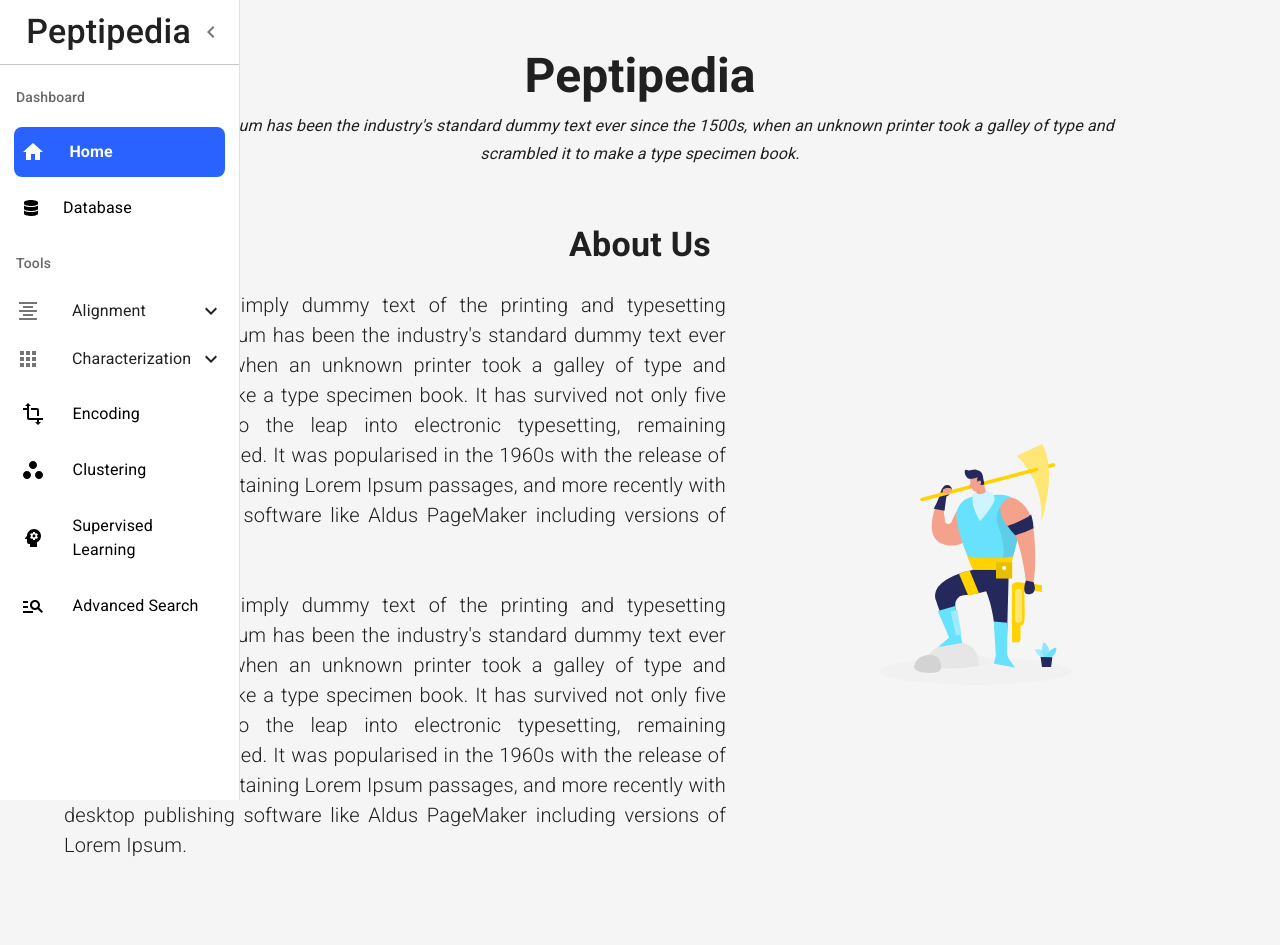
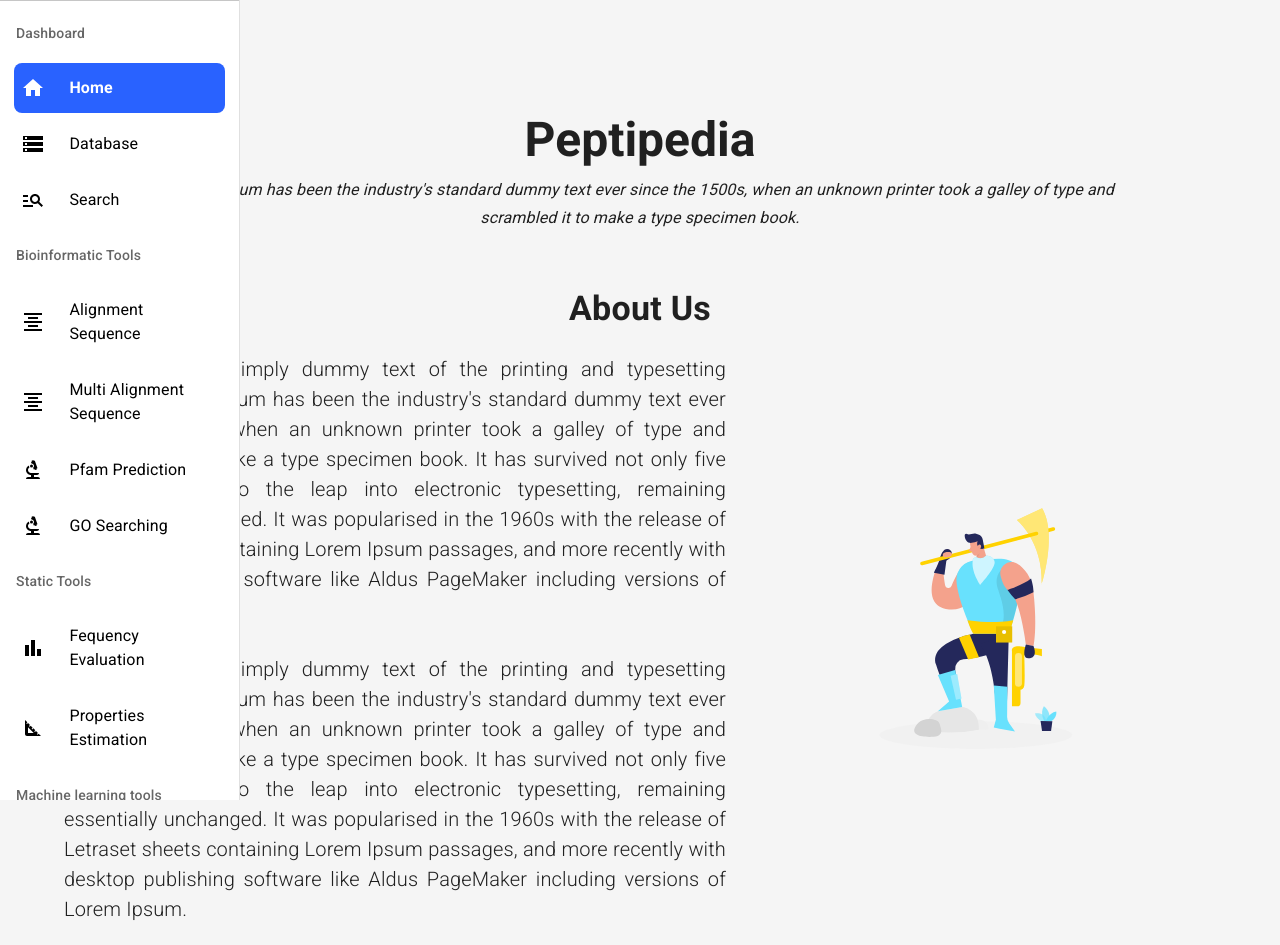
Before and after one commit to ProteinEngineering-PESB2/Peptipedia2.0, a React (Create React App) app in the folder app/: page / in a window 1280 px wide. Shown: the top 945 px of the page. Built offline with nearby package versions, Linux system fonts and the light colour scheme.

Commit message:
modificando el menú

```diff
--- a/app/package.json
+++ b/app/package.json
@@ -9,7 +9,6 @@
     "@mui/icons-material": "5.4.1",
     "@mui/lab": "5.0.0-alpha.69",
     "@mui/material": "5.4.1",
-    "@react-icons/all-files": "^4.1.0",
     "@testing-library/jest-dom": "5.16.2",
     "@testing-library/react": "12.1.2",
     "@testing-library/user-event": "13.5.0",
@@ -28,9 +27,9 @@
     "react-plotly.js": "2.5.1",
     "react-router-dom": "6.2.1",
     "react-scripts": "5.0.0",
-    "react-select": "^5.3.0",
+    "react-select": "5.3.0",
     "serve": "13.0.2",
-    "use-state-if-mounted": "^1.0.4",
+    "use-state-if-mounted": "1.0.4",
     "web-vitals": "2.1.4"
   },
   "scripts": {
--- a/app/src/components/Dashboard/ListItems.js
+++ b/app/src/components/Dashboard/ListItems.js
@@ -1,30 +1,21 @@
-import { useState } from "react";
-
-import Collapse from "@mui/material/Collapse";
 import List from "@mui/material/List";
 import ListItemButton from "@mui/material/ListItemButton";
-import ListItemIcon from "@mui/material/ListItemIcon";
 import ListItemText from "@mui/material/ListItemText";
 import ListSubheader from "@mui/material/ListSubheader";
 import Typography from "@mui/material/Typography";
 
-import AppsIcon from "@mui/icons-material/Apps";
-import DoubleArrowIcon from "@mui/icons-material/DoubleArrow";
-import ExpandLess from "@mui/icons-material/ExpandLess";
-import ExpandMore from "@mui/icons-material/ExpandMore";
 import HomeIcon from "@mui/icons-material/Home";
 import FormatAlignCenterIcon from "@mui/icons-material/FormatAlignCenter";
 import ManageSearchIcon from "@mui/icons-material/ManageSearch";
 import PsychologyIcon from "@mui/icons-material/Psychology";
 import TransformIcon from "@mui/icons-material/Transform";
 import WorkspacesIcon from "@mui/icons-material/Workspaces";
-
-import { FaDatabase } from "@react-icons/all-files/fa/FaDatabase"
+import StorageIcon from "@mui/icons-material/Storage";
+import BiotechIcon from "@mui/icons-material/Biotech";
+import BarChartIcon from "@mui/icons-material/BarChart";
+import SquareFootIcon from "@mui/icons-material/SquareFoot";
 
 const ListItems = ({ section, setSection }) => {
-  const [expandItemCharacterizations, setExpandItemCharacterizations] =
-    useState(false);
-  const [expandItemAlignments, setExpandItemAlignments] = useState(false);
 
   return (
     <List component="nav">
@@ -69,16 +60,267 @@ const ListItems = ({ section, setSection }) => {
           }}
           onClick={() => setSection("database")}
         >
-          <FaDatabase sx={{ marginLeft: -0.2 }} />
+          <StorageIcon sx={{ marginLeft: -0.2 }} />
           <ListItemText sx={{ marginLeft: 3 }}>
             <Typography sx={{ fontWeight: section === "database" && "bold" }}>
               Database
             </Typography>
           </ListItemText>
         </ListItemButton>
+        <ListItemButton
+          disableRipple
+          sx={{
+            pl: 2,
+            margin: "6px 14px",
+            padding: "9px",
+            borderRadius: "8px",
+            backgroundColor: section === "advanced-search" ? "#2962ff" : "#fff",
+            color: section === "advanced-search" ? "#fff" : "#000",
+            "&:hover": {
+              background: "#2962ff",
+              color: "#fff",
+            },
+          }}
+          onClick={() => setSection("advanced-search")}
+        >
+          <ManageSearchIcon sx={{ marginLeft: -0.2 }} />
+          <ListItemText sx={{ marginLeft: 3 }}>
+            <Typography
+              sx={{ fontWeight: section === "advanced-search" && "bold" }}
+            >
+              Search
+            </Typography>
+          </ListItemText>
+        </ListItemButton>
       </List>
-      <ListSubheader>Tools</ListSubheader>
+      <ListSubheader>Bioinformatic Tools</ListSubheader>
       <List component="div" disablePadding>
+        <ListItemButton
+          disableRipple
+          sx={{
+            pl: 2,
+            margin: "6px 14px",
+            padding: "9px",
+            borderRadius: "8px",
+            backgroundColor: section === "blast" ? "#2962ff" : "#fff",
+            color: section === "blast" ? "#fff" : "#000",
+            "&:hover": {
+              background: "#2962ff",
+              color: "#fff",
+            },
+          }}
+          onClick={() => setSection("blast")}
+        >
+          <FormatAlignCenterIcon sx={{ marginLeft: -0.2 }} />
+          <ListItemText sx={{ marginLeft: 3 }}>
+            <Typography sx={{ fontWeight: section === "blast" && "bold" }}>
+              Alignment Sequence
+            </Typography>
+          </ListItemText>
+        </ListItemButton>
+        <ListItemButton
+          disableRipple
+          sx={{
+            pl: 2,
+            margin: "6px 14px",
+            padding: "9px",
+            borderRadius: "8px",
+            backgroundColor: section === "msa" ? "#2962ff" : "#fff",
+            color: section === "msa" ? "#fff" : "#000",
+            "&:hover": {
+              background: "#2962ff",
+              color: "#fff",
+            },
+          }}
+          onClick={() => setSection("msa")}
+        >
+          <FormatAlignCenterIcon sx={{ marginLeft: -0.2 }} />
+          <ListItemText sx={{ marginLeft: 3 }}>
+            <Typography sx={{ fontWeight: section === "msa" && "bold" }}>
+              Multi Alignment Sequence
+            </Typography>
+          </ListItemText>
+        </ListItemButton>
+        <ListItemButton
+          disableRipple
+          sx={{
+            pl: 2,
+            margin: "6px 14px",
+            padding: "9px",
+            borderRadius: "8px",
+            backgroundColor: section === "pfam" ? "#2962ff" : "#fff",
+            color: section === "pfam" ? "#fff" : "#000",
+            "&:hover": {
+              background: "#2962ff",
+              color: "#fff",
+            },
+          }}
+          onClick={() => setSection("pfam")}
+        >
+          <BiotechIcon sx={{ marginLeft: -0.2 }} />
+          <ListItemText sx={{ marginLeft: 3 }}>
+            <Typography sx={{ fontWeight: section === "pfam" && "bold" }}>
+              Pfam Prediction
+            </Typography>
+          </ListItemText>
+        </ListItemButton>
+        <ListItemButton
+          disableRipple
+          sx={{
+            pl: 2,
+            margin: "6px 14px",
+            padding: "9px",
+            borderRadius: "8px",
+            backgroundColor: section === "gene_ontology" ? "#2962ff" : "#fff",
+            color: section === "gene_ontology" ? "#fff" : "#000",
+            "&:hover": {
+              background: "#2962ff",
+              color: "#fff",
+            },
+          }}
+          onClick={() => setSection("gene_ontology")}
+        >
+          <BiotechIcon sx={{ marginLeft: -0.2 }} />
+          <ListItemText sx={{ marginLeft: 3 }}>
+            <Typography
+              sx={{ fontWeight: section === "gene_ontology" && "bold" }}
+            >
+              GO Searching
+            </Typography>
+          </ListItemText>
+        </ListItemButton>
+      </List>
+      <ListSubheader>Static Tools</ListSubheader>
+      <List component="div" disablePadding>
+        <ListItemButton
+          disableRipple
+          sx={{
+            pl: 2,
+            margin: "6px 14px",
+            padding: "9px",
+            borderRadius: "8px",
+            backgroundColor: section === "frequency" ? "#2962ff" : "#fff",
+            color: section === "frequency" ? "#fff" : "#000",
+            "&:hover": {
+              background: "#2962ff",
+              color: "#fff",
+            },
+          }}
+          onClick={() => setSection("frequency")}
+        >
+          <BarChartIcon sx={{ marginLeft: -0.2 }} />
+          <ListItemText sx={{ marginLeft: 3 }}>
+            <Typography sx={{ fontWeight: section === "frequency" && "bold" }}>
+              Fequency Evaluation
+            </Typography>
+          </ListItemText>
+        </ListItemButton>
+        <ListItemButton
+          disableRipple
+          sx={{
+            pl: 2,
+            margin: "6px 14px",
+            padding: "9px",
+            borderRadius: "8px",
+            backgroundColor: section === "phisicochemical" ? "#2962ff" : "#fff",
+            color: section === "phisicochemical" ? "#fff" : "#000",
+            "&:hover": {
+              background: "#2962ff",
+              color: "#fff",
+            },
+          }}
+          onClick={() => setSection("phisicochemical")}
+        >
+          <SquareFootIcon sx={{ marginLeft: -0.2 }} />
+          <ListItemText sx={{ marginLeft: 3 }}>
+            <Typography
+              sx={{ fontWeight: section === "phisicochemical" && "bold" }}
+            >
+              Properties Estimation
+            </Typography>
+          </ListItemText>
+        </ListItemButton>
+      </List>
+      <ListSubheader>Machine learning tools</ListSubheader>
+      <List component="div" disablePadding>
+        <ListItemButton
+          disableRipple
+          sx={{
+            pl: 2,
+            margin: "6px 14px",
+            padding: "9px",
+            borderRadius: "8px",
+            backgroundColor: section === "codifications" ? "#2962ff" : "#fff",
+            color: section === "codifications" ? "#fff" : "#000",
+            "&:hover": {
+              background: "#2962ff",
+              color: "#fff",
+            },
+          }}
+          onClick={() => setSection("codifications")}
+        >
+          <TransformIcon sx={{ marginLeft: -0.2 }} />
+          <ListItemText sx={{ marginLeft: 3 }}>
+            <Typography
+              sx={{ fontWeight: section === "codifications" && "bold" }}
+            >
+              Encoding Sequences
+            </Typography>
+          </ListItemText>
+        </ListItemButton>
+        <ListItemButton
+          disableRipple
+          sx={{
+            pl: 2,
+            margin: "6px 14px",
+            padding: "9px",
+            borderRadius: "8px",
+            backgroundColor: section === "clustering" ? "#2962ff" : "#fff",
+            color: section === "clustering" ? "#fff" : "#000",
+            "&:hover": {
+              background: "#2962ff",
+              color: "#fff",
+            },
+          }}
+          onClick={() => setSection("clustering")}
+        >
+          <WorkspacesIcon sx={{ marginLeft: -0.2 }} />
+          <ListItemText sx={{ marginLeft: 3 }}>
+            <Typography sx={{ fontWeight: section === "clustering" && "bold" }}>
+              Clustering
+            </Typography>
+          </ListItemText>
+        </ListItemButton>
+        <ListItemButton
+          disableRipple
+          sx={{
+            pl: 2,
+            margin: "6px 14px",
+            padding: "9px",
+            borderRadius: "8px",
+            backgroundColor:
+              section === "supervised-learning" ? "#2962ff" : "#fff",
+            color: section === "supervised-learning" ? "#fff" : "#000",
+            "&:hover": {
+              background: "#2962ff",
+              color: "#fff",
+            },
+          }}
+          onClick={() => setSection("supervised-learning")}
+        >
+          <PsychologyIcon sx={{ marginLeft: -0.2 }} />
+          <ListItemText sx={{ marginLeft: 3 }}>
+            <Typography
+              sx={{ fontWeight: section === "supervised-learning" && "bold" }}
+            >
+              Training Predictive Models
+            </Typography>
+          </ListItemText>
+        </ListItemButton>
+      </List>
+      {/* <ListSubheader>Using Models</ListSubheader>
+      <ListSubheader>Protein engineering</ListSubheader> */}
+      {/* <List component="div" disablePadding>
         <ListItemButton
           disableRipple
           sx={{ pl: 2 }}
@@ -350,7 +592,7 @@ const ListItems = ({ section, setSection }) => {
             </Typography>
           </ListItemText>
         </ListItemButton>
-      </List>
+      </List> */}
     </List>
   );
 };
--- a/app/src/pages/Dashboard/index.js
+++ b/app/src/pages/Dashboard/index.js
@@ -9,27 +9,22 @@ import Drawer from "@mui/material/Drawer";
 import Divider from "@mui/material/Divider";
 import IconButton from "@mui/material/IconButton";
 
-import ChevronLeftIcon from "@mui/icons-material/ChevronLeft";
-import ChevronRightIcon from "@mui/icons-material/ChevronRight";
 import MenuIcon from "@mui/icons-material/Menu";
 
-import { ThemeProvider, createTheme, useTheme } from "@mui/material/styles";
+import { ThemeProvider, createTheme } from "@mui/material/styles";
 
 // Components
 import ListItems from "../../components/Dashboard/ListItems";
 import RenderSection from "../../components/Dashboard/RenderSection";
 
 import {
-  DrawerHeader,
   Main,
 } from "../../components/Dashboard/utils";
-import { Typography } from "@mui/material";
 
 const TestDashboard = () => {
   const mdTheme = createTheme();
   const [open, setOpen] = useState(true);
   const [section, setSection] = useState("home");
-  const theme = useTheme();
   const drawerWidth = 240;
 
   return (
@@ -93,8 +88,7 @@ const TestDashboard = () => {
             anchor="left"
             open={open}
           >
-            <DrawerHeader>
-              <Typography variant="h4" sx={{ fontWeight: "medium", cursor: "pointer" }} onClick={() => setSection("home")}>Peptipedia</Typography>
+            {/* <DrawerHeader>
               <IconButton onClick={() => setOpen(false)}>
                 {theme.direction === "ltr" ? (
                   <ChevronLeftIcon />
@@ -102,7 +96,7 @@ const TestDashboard = () => {
                   <ChevronRightIcon />
                 )}
               </IconButton>
-            </DrawerHeader>
+            </DrawerHeader> */}
             <Divider />
             <ListItems setSection={setSection} section={section} />
           </Drawer>
@@ -111,12 +105,12 @@ const TestDashboard = () => {
               <IconButton
                 aria-label="open drawer"
                 edge="start"
-                onClick={() => setOpen(true)}
+                onClick={() => setOpen(!open)}
                 size="large"
                 sx={{
                   mr: 2,
-                  ...(open && { display: "none" }),
-                  color: "#000"
+                  color: "#000",
+                  marginBottom: 2
                 }}
               >
                 <MenuIcon />
```
Also changed, not shown: 1 other file (tests, documents, lock files or other folders).
